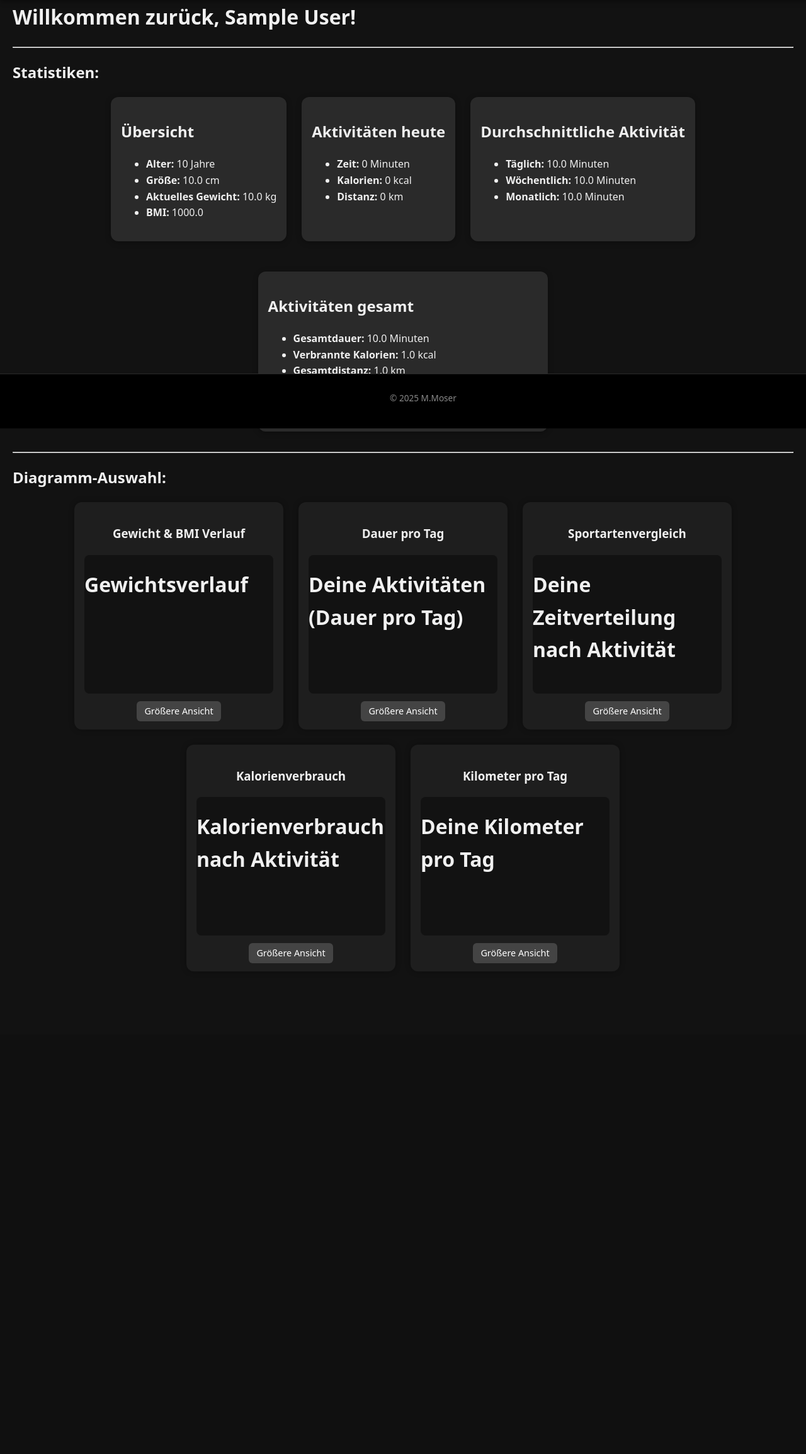
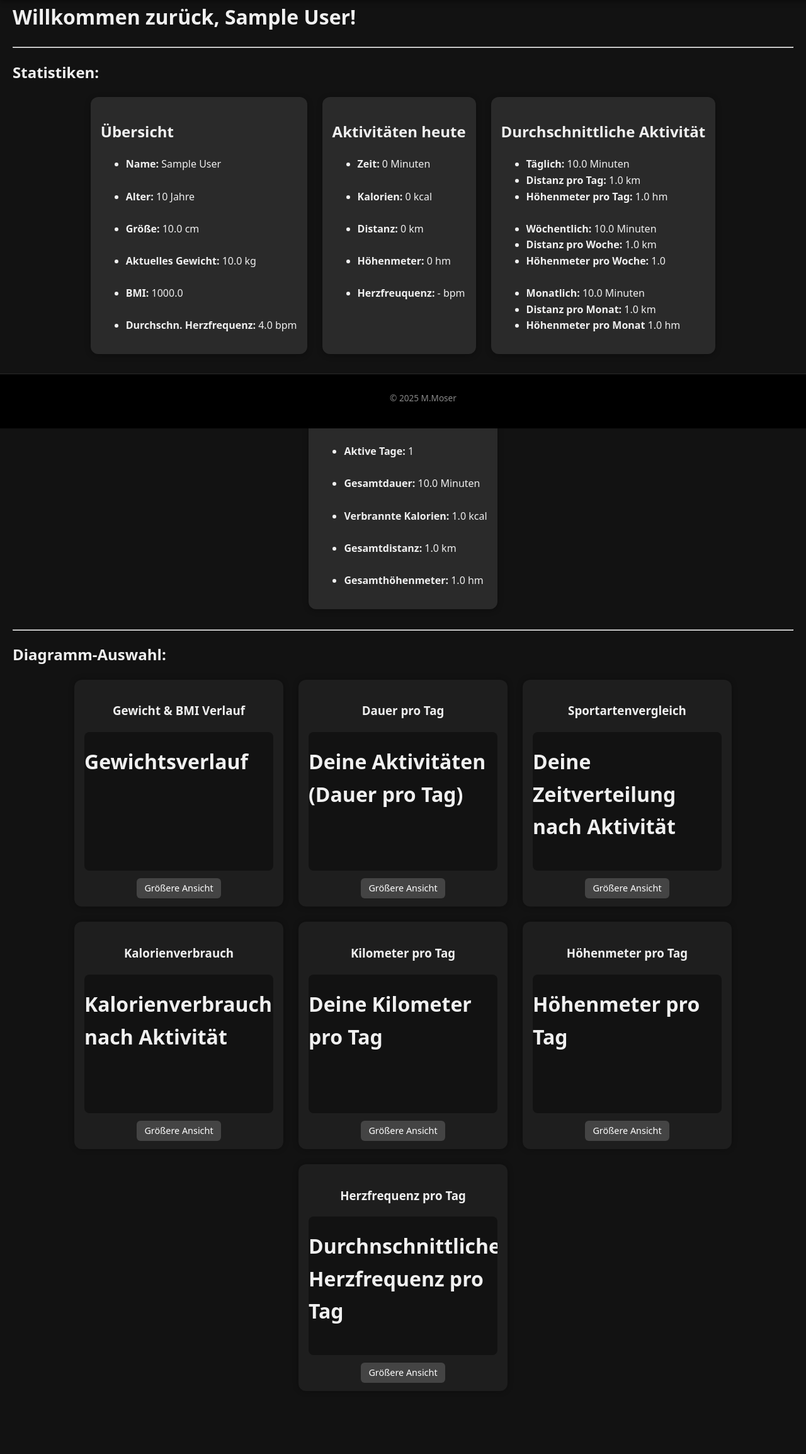
Before and after one commit to Mac80Mo/Fitnessverwaltung, a Flask app: page /dashboard in a window 1280 px wide. Shown: the part 120-2428 px from the top of the page at 63% size. Before the commit the page ends 1662 px from the top, so only its background shows below. Run offline with Flask 3, Linux system fonts and the light colour scheme; the visitor is signed in with stand-in values (Sample User, id 1); tables that the repository leaves empty hold one stand-in row (values such as "Sample post").

Commit message:
updatet evo
um weitere charts, berechnungen erweitert...

```diff
--- a/fitnessapp/models/models.py
+++ b/fitnessapp/models/models.py
@@ -37,3 +37,5 @@ class Activity(db.Model):
     calories = db.Column(db.Float)                                                  # Kalorienverbr. (Optional)
     distance_km = db.Column(db.Float)                                               # Kilometer bzw. Distanz
     date = db.Column(db.DateTime, default=lambda: datetime.now(timezone.utc))       # Datum d. Aktivität
+    elevation_gain = db.Column(db.Float)                                            # Höhenmeter
+    avg_heart_rate = db.Column(db.Integer)                                          # ds. Herzfrequenz
--- a/fitnessapp/routes/activities.py
+++ b/fitnessapp/routes/activities.py
@@ -18,12 +18,18 @@ def add_activity():
         distance = request.form.get('distance_km', type=float)
         calories = request.form.get('calories', type=float)
 
+        # Nachtrag (Höhenmeter & Herzfrequenz)
+        elevation = request.form.get('elevation_gain', type=float)      # Höhenmeter
+        heart_rate = request.form.get('avg_heart_rate', type=int)
+
         activity = Activity(
             user_id=session['user_id'],
             activity_type=activity_type,
             duration_min=duration,
             distance_km=distance,
-            calories=calories
+            calories=calories,
+            elevation_gain=elevation,
+            avg_heart_rate=heart_rate
         )
 
         db.session.add(activity)
@@ -46,6 +52,10 @@ def activity_list():
     total_calories = sum(a.calories or 0 for a in activities)
     total_distance = sum(a.distance_km or 0 for a in activities)
 
+    total_elevation = sum(a.elevation_gain or 0 for a in activities)
+    heart_rates = [a.avg_heart_rate for a in activities if a.avg_heart_rate]
+    avg_heart_rate = round(sum(heart_rates) / len(heart_rates), 1) if heart_rates else None
+
     # Anzahl aktiver Tag
     days = {a.date.date() for a in activities}
     active_days = len(days)
@@ -60,7 +70,9 @@ def activity_list():
         total_calories=total_calories,
         total_distance=total_distance,
         active_days=active_days,
-        avg_per_day=avg_per_day
+        avg_per_day=avg_per_day,
+        total_elevation=total_elevation,
+        avg_heart_rate=avg_heart_rate
     )
 
 
@@ -178,6 +190,8 @@ def edit_activity(id):
         activity.duration_min = float(request.form['duration_min'])
         activity.calories = float(request.form['calories']) if request.form['calories'] else None
         activity.distance_km = float(request.form['kilometers']) if request.form['kilometers'] else None
+        activity.elevation_gain = request.form.get('elevation_gain', type=float)    # Höhenmeter
+        activity.avg_heart_rate = request.form.get('avg_heart_rate', type=int)
         db.session.commit()
         flash('Aktivität aktualisiert.', 'success')
         return redirect(url_for('activities.activity_list'))
@@ -196,3 +210,49 @@ def delete_activity(id):
     db.session.commit()
     flash('Aktivität gelöscht.', 'info')
     return redirect(url_for('activities.activity_list'))
+
+@activities_bp.route('/avtivities/elevation-per-day')
+def elevation_per_day_chart():
+    if 'user_id' not in session:
+        flash('Bitte zuerst einloggen.', 'warning')
+        return redirect(url_for('auth.login'))
+
+    from collections import defaultdict
+    activities = Activity.query.filter_by(user_id=session['user_id']).all()
+
+    grouped = defaultdict(float)
+    for a in activities:
+        if a.elevation_gain:
+            tag = a.date.strftime('%d.%m.%Y')
+            grouped[tag] += a.elevation_gain
+
+    labels = list(grouped.keys())
+    elevations = list(grouped.values())
+
+    return render_template('activities/elevation_per_day_chart.html', labels=labels, elevations=elevations)
+
+
+@activities_bp.route('/activities/heartrate-per-day')
+def heartrate_per_day_chart():
+    if 'user_id' not in session:
+        flash('Bitte zuerst einloggen.', 'warning')
+        return redirect(url_for('auth.login'))
+
+    from collections import defaultdict
+    activities = Activity.query.filter_by(user_id=session['user_id']).all()
+
+    grouped = defaultdict(list)
+    for a in activities:
+        if a.avg_heart_rate:
+            tag = a.date.strftime('%d.%m.%Y')
+            grouped[tag].append(a.avg_heart_rate)
+
+    # Durchschnitt pro Tag berechnen
+    labels = []
+    averages = []
+    for tag, values in grouped.items():
+        labels.append(tag)
+        avg = round(sum(values) / len(values), 1)
+        averages.append(avg)
+
+    return render_template('activities/heartrate_per_day_chart.html', labels=labels, averages=averages)
--- a/fitnessapp/routes/auth.py
+++ b/fitnessapp/routes/auth.py
@@ -47,53 +47,70 @@ def login():
 
     return render_template('auth/login.html')
 
-# Dashboard (Testseite)
 @auth_bp.route('/dashboard')
 def dashboard():
     if 'user_id' not in session:
         flash('Bitte zuerst einloggen.', 'warning')
         return redirect(url_for('auth.login'))
 
+    from datetime import datetime
     user = User.query.get(session['user_id'])
 
-    # Letztes Gewicht / BMI
+    # Letztes Gewicht und BMI berechnen
     weights = sorted(user.weights, key=lambda e: e.date)
     last_weight = weights[-1].weight_kg if weights else None
     height_m = user.height_cm / 100
     bmi = round(last_weight / (height_m ** 2), 2) if last_weight else None
 
-    # Aktivitäten heute
-    from datetime import datetime
+    # Aktivitäten heute (Datum vergleichen)
     today = datetime.today().date()
     todays_activities = [a for a in user.activities if a.date.date() == today]
     duration_today = sum(a.duration_min or 0 for a in todays_activities)
     calories_today = sum(a.calories or 0 for a in todays_activities)
     distance_today = sum(a.distance_km or 0 for a in todays_activities)
+    elevation_today = sum(a.elevation_gain or 0 for a in todays_activities)
+    hr_today = [a.avg_heart_rate for a in todays_activities if a.avg_heart_rate]
+    avg_hr_today = round(sum(hr_today) / len(hr_today), 1) if hr_today else None
 
-    # Gesamtstatistik / Alle Aktivitäten
+    # Alle Aktivitäten
     all_activities = user.activities
+
+    # Gesamtstatistiken berechnen
     total_duration = sum(a.duration_min or 0 for a in all_activities)
     total_calories = sum(a.calories or 0 for a in all_activities)
     total_distance = sum(a.distance_km or 0 for a in all_activities)
+    total_elevation = sum(a.elevation_gain or 0 for a in all_activities)
 
-    # NEU: Zeitstempel-Liste erstellen
+    # Aktive Tage ermitteln
     dates = [a.date.date() for a in all_activities]
+    active_days = len(set(dates))
 
+    # Zeitraum ermitteln für Durchschnitt pro Tag/Woche/Monat
     if dates:
-        # Zeitraum berechnen:
         first_date = min(dates)
         last_date = max(dates)
         num_days = (last_date - first_date).days + 1
         num_weeks = max(1, num_days // 7)
-        num_months = max(1, ((last_date.year - first_date.year) * 12 + last_date.month - first_date.month + 1))
+        num_months = max(1, (last_date.year - first_date.year) * 12 + (last_date.month - first_date.month + 1))
 
-        # Vorhandene Tage + Durchschnittszeiten
-        active_days = len(set(dates))
         avg_per_day = round(total_duration / num_days, 1)
         avg_per_week = round(total_duration / num_weeks, 1)
         avg_per_month = round(total_duration / num_months, 1)
+
+        # Durchschnittliche Distanz und Höhenmeter pro Woche/Monat
+        avg_km_week = round(total_distance / num_weeks, 2)
+        avg_km_month = round(total_distance / num_months, 2)
+        avg_elev_week = round(total_elevation / num_weeks, 1)
+        avg_elev_month = round(total_elevation / num_months, 1)
     else:
-        avg_per_day = avg_per_week = avg_per_month = active_days = 0
+        avg_per_day = avg_per_week = avg_per_month = 0
+        avg_km_week = avg_km_month = avg_elev_week = avg_elev_month = 0
+
+    # Durchschnittswerte gesamt
+    avg_km = round(total_distance / active_days, 2) if active_days else 0
+    avg_elevation = round(total_elevation / active_days, 1) if active_days else 0
+    heart_rates_all = [a.avg_heart_rate for a in all_activities if a.avg_heart_rate]
+    avg_heart_rate_all = round(sum(heart_rates_all) / len(heart_rates_all), 1) if heart_rates_all else None
 
     return render_template(
         'auth/dashboard.html',
@@ -103,13 +120,23 @@ def dashboard():
         duration_today=duration_today,
         calories_today=calories_today,
         distance_today=distance_today,
+        elevation_today=elevation_today,
         total_duration=total_duration,
         total_calories=total_calories,
         total_distance=total_distance,
+        total_elevation=total_elevation,
         active_days=active_days,
         avg_per_day=avg_per_day,
         avg_per_week=avg_per_week,
-        avg_per_month=avg_per_month
+        avg_per_month=avg_per_month,
+        avg_km=avg_km,
+        avg_elevation=avg_elevation,
+        avg_km_week=avg_km_week,
+        avg_km_month=avg_km_month,
+        avg_elev_week=avg_elev_week,
+        avg_elev_month=avg_elev_month,
+        avg_heart_rate_all=avg_heart_rate_all,
+        avg_hr_today=avg_hr_today
     )
 
 # Logout
--- a/fitnessapp/templates/activities/add_activity.html
+++ b/fitnessapp/templates/activities/add_activity.html
@@ -24,6 +24,12 @@
     <label>Kalorien (optional):</label><br>
     <input type="number" name="calories" step="1"><br><br>
 
+    <label>Höhenmeter (optional):</label><br>
+    <input type="number" name="elevation_gain" step="0.1" min="0"><br><br>
+
+    <label>Durchschn. Herzfreuquenz (optional):</label><br>
+    <input type="number" name="avg_heart_rate" min="0"><br><br>
+
     <button type="submit" class="btn btn-danger">Speichern</button>
 </form>
 </div>
--- /dev/null
+++ b/fitnessapp/templates/activities/elevation_per_day_chart.html
@@ -0,0 +1,47 @@
+<!DOCTYPE html>
+<html lang="de">
+<head>
+    <meta charset="UTF-8">
+    <title>Kalorienverbrauch</title>
+    <script src="https://cdn.jsdelivr.net/npm/chart.js"></script>
+    <link rel="stylesheet" href="{{ url_for('static', filename='style.css') }}">
+</head>
+<body>
+<h1>Höhenmeter pro Tag</h1>
+
+<canvas id="elevationChart" width="600" height="300"></canvas>
+
+<script src="https://cdn.jsdelivr.net/npm/chart.js"></script>
+<script>
+    const ctx = document.getElementById('elevationChart').getContext('2d');
+    const chart = new Chart(ctx, {
+        type: 'line',
+        data: {
+            labels: {{ labels|tojson }},
+            datasets: [{
+                label: 'Höhenmeter',
+                data: {{ elevations|tojson }},
+                backgroundColor: 'rgba(255, 99, 132, 0.2)',
+                borderColor: 'crimson',
+                borderWidth: 2,
+                tension: 0.3
+            }]
+        },
+        options: {
+            responsive: true,
+            scales: {
+                y: {
+                    beginAtZero: true,
+                    title: {
+                        display: true,
+                        text: 'Höhenmeter'
+                    }
+                }
+            }
+        }
+    });
+</script>
+
+<a href="{{ url_for('activities.activity_list') }}">Zurück zur Liste</a>
+</body>
+</html>
--- /dev/null
+++ b/fitnessapp/templates/activities/heartrate_per_day_chart.html
@@ -0,0 +1,46 @@
+<!DOCTYPE html>
+<html lang="de">
+<head>
+    <meta charset="UTF-8">
+    <title>Kalorienverbrauch</title>
+    <script src="https://cdn.jsdelivr.net/npm/chart.js"></script>
+    <link rel="stylesheet" href="{{ url_for('static', filename='style.css') }}">
+</head>
+<body>
+<h1>Durchnschnittliche Herzfrequenz pro Tag</h1>
+
+<canvas id="hrChart" width="600" height="300"></canvas>
+
+<script src="https://cdn.jsdelivr.net/npm/chart.js"></script>
+<script>
+    const ctx = document.getElementById('hrChart').getContext('2d');
+    const chart = new Chart(ctx, {
+        type: 'line',
+        data: {
+            labels: {{ labels|tojson }},
+            datasets: [{
+                label: 'ø Herzfrequenz (bpm)',
+                data: {{ averages|tojson }},
+                backgroundColor: 'rgba(54, 162, 235, 0.2)',
+                borderColor: 'dodgerblue',
+                borderWidth: 2,
+                tension: 0.3
+            }]
+        },
+        options: {
+            responsive: true,
+            scales: {
+                y: {
+                    beginAtZero: false,
+                    title: {
+                        display: true,
+                        text: 'Schläge pro Minute (bpm)'
+                    }
+                }
+            }
+        }
+    });
+</script>
+<a href="{{ url_for('activities.activity_list') }}">Zurück zur Liste</a>
+</body>
+</html>
--- a/fitnessapp/templates/auth/dashboard.html
+++ b/fitnessapp/templates/auth/dashboard.html
@@ -11,10 +11,17 @@
     <div class="card">
         <h2>Übersicht</h2>
         <ul>
+            <li><strong>Name:</strong> {{ user.name }}</li>
+            <br>
             <li><strong>Alter:</strong> {{ user.age }} Jahre</li>
+            <br>
             <li><strong>Größe:</strong> {{ user.height_cm}} cm</li>
+            <br>
             <li><strong>Aktuelles Gewicht:</strong> {{ last_weight or "-" }} kg</li>
+            <br>
             <li><strong>BMI:</strong> {{ bmi or "-" }}</li>
+            <br>
+            <li><strong>Durchschn. Herzfrequenz:</strong> {{ avg_heart_rate_all or "-" }} bpm</li>
         </ul>
     </div>
 
@@ -22,8 +29,14 @@
         <h2>Aktivitäten heute</h2>
         <ul>
             <li><strong>Zeit:</strong> {{ duration_today }} Minuten</li>
+            <br>
             <li><strong>Kalorien:</strong> {{ calories_today }} kcal</li>
+            <br>
             <li><strong>Distanz:</strong> {{ distance_today }} km</li>
+            <br>
+            <li><strong>Höhenmeter:</strong> {{ elevation_today }} hm</li>
+            <br>
+            <li><strong>Herzfreuquenz:</strong> {{ avg_hr_today or "-" }} bpm</li>
         </ul>
     </div>
 
@@ -31,19 +44,31 @@
         <h2>Durchschnittliche Aktivität</h2>
         <ul>
             <li><strong>Täglich:</strong> {{ avg_per_day }} Minuten</li>
+            <li><strong>Distanz pro Tag:</strong> {{ avg_km }} km</li>
+            <li><strong>Höhenmeter pro Tag:</strong> {{ avg_elevation }} hm</li>
+            <br>
             <li><strong>Wöchentlich:</strong> {{ avg_per_week }} Minuten</li>
+            <li><strong>Distanz pro Woche:</strong> {{ avg_km_week }} km</li>
+            <li><strong>Höhenmeter pro Woche:</strong> {{ avg_elev_week }}</li>
+            <br>
             <li><strong>Monatlich:</strong> {{ avg_per_month }} Minuten</li>
+            <li><strong>Distanz pro Monat:</strong> {{ avg_km_month }} km</li>
+            <li><strong>Höhenmeter pro Monat</strong> {{ avg_elev_month }} hm</li>
         </ul>
     </div>
 
     <div class="card">
         <h2>Aktivitäten gesamt</h2>
         <ul>
+            <li><strong>Aktive Tage:</strong> {{ active_days }}</li>
+            <br>
             <li><strong>Gesamtdauer:</strong> {{ total_duration }} Minuten</li>
+            <br>
             <li><strong>Verbrannte Kalorien:</strong> {{ total_calories }} kcal</li>
+            <br>
             <li><strong>Gesamtdistanz:</strong> {{ total_distance }} km</li>
-            <li><strong>Aktive Tage:</strong> {{ active_days }}</li>
-            <li><strong>Durchschnittl. Zeit pro aktivem Tag:</strong> {{ avg_per_day }} Minuten</li>
+            <br>
+            <li><strong>Gesamthöhenmeter:</strong> {{ total_elevation }} hm</li>
         </ul>
     </div>
 
@@ -83,5 +108,16 @@
         <a href="{{ url_for('activities.distance_per_day_chart') }}" class="btn-small">Größere Ansicht</a>
     </div>
 
+    <div class="chart-card">
+        <h3>Höhenmeter pro Tag</h3>
+        <iframe src="{{ url_for('activities.elevation_per_day_chart') }}" loading="lazy"></iframe>
+        <a href="{{ url_for('activities.elevation_per_day_chart') }}" class="btn-small">Größere Ansicht</a>
+    </div>
+
+    <div class="chart-card">
+        <h3>Herzfrequenz pro Tag</h3>
+        <iframe src="{{ url_for('activities.heartrate_per_day_chart') }}" loading="lazy"></iframe>
+        <a href="{{ url_for('activities.heartrate_per_day_chart') }}" class="btn-small">Größere Ansicht</a>
+
 </div>
 {% endblock %}
```
Also changed, not shown: fitnessapp/templates/activities/activity_list.html (+15 -2 lines), fitnessapp/templates/activities/edit_activity.html (+9 -3 lines).
